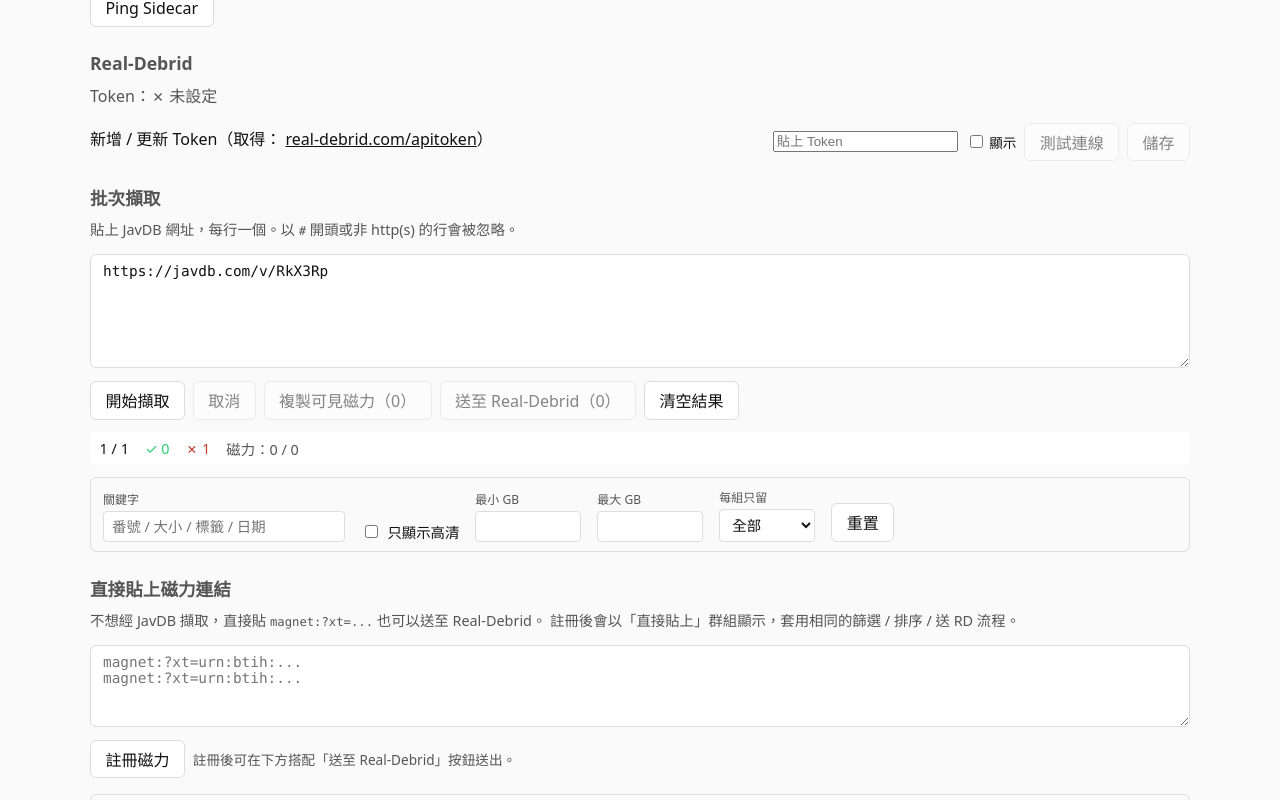
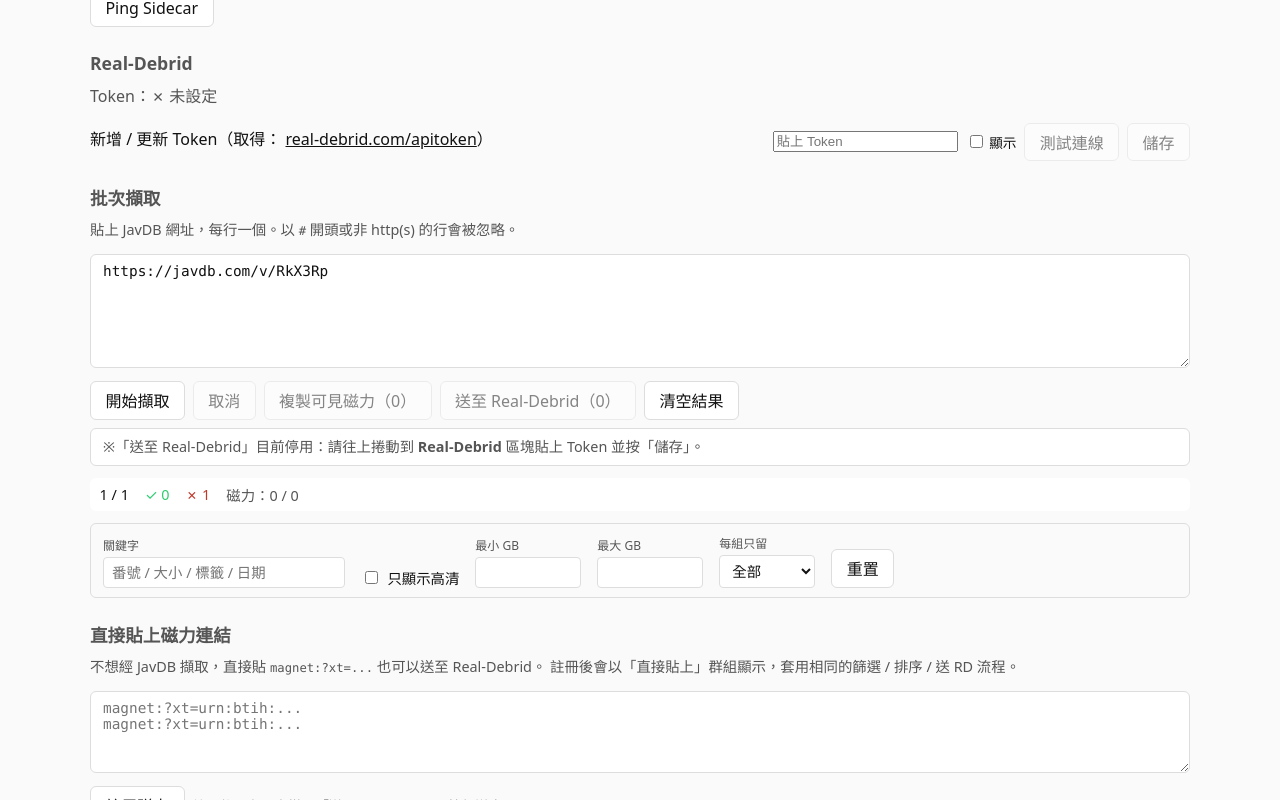
Before and after one commit to cy5407/javdb-magnet-workbench, a Svelte app in the folder app/: page / in a window 1280 px wide. Both pictures are taken after a click on the button "開始擷取". Shown: the part 407-1207 px from the top of the page. Built offline with nearby package versions, Linux system fonts and the light colour scheme.

Commit message:
fix(app): show inline feedback for magnet registration

```diff
--- a/app/src/App.svelte
+++ b/app/src/App.svelte
@@ -44,6 +44,10 @@
   let urlBatch = $state("https://javdb.com/v/RkX3Rp\n");
   let magnetBatch = $state("");
   let isRegistering = $state(false);
+  /** Inline status for the "register pasted magnets" section. Kept separate
+   * from the global `statusMessage` so the user sees the result next to the
+   * button they just clicked, not at the top of the page. */
+  let registerStatus = $state<{ kind: "info" | "error" | "ok"; text: string } | null>(null);
   let groups = $state<ScrapedGroup[]>([]);
   let scrapeProgress = $state<{ done: number; total: number }>({
     done: 0,
@@ -211,10 +215,18 @@
     if (isRegistering) return;
     const magnets = parseMagnetBatch(magnetBatch);
     if (magnets.length === 0) {
-      statusMessage = "未偵測到有效磁力連結（必須以 magnet: 開頭）";
+      // Detect a common user mistake: pasting JavDB URLs into the magnet box.
+      const looksLikeUrls = /^\s*https?:\/\//im.test(magnetBatch);
+      registerStatus = {
+        kind: "error",
+        text: looksLikeUrls
+          ? "你貼的看起來是 JavDB 網址（http/https）。請改貼到上方「批次擷取」按「開始擷取」；本欄只接受 magnet:?xt=... 開頭的磁力連結。"
+          : "未偵測到有效磁力連結（必須以 magnet: 開頭）",
+      };
       return;
     }
     isRegistering = true;
+    registerStatus = { kind: "info", text: "註冊中…" };
     try {
       const resp = await invoke<{
         registered: { handle_id: string; magnet_redacted: string; deduped: boolean }[];
@@ -252,12 +264,15 @@
       ];
       magnetBatch = "";
       const skipped = resp.invalid.length;
-      statusMessage =
-        skipped > 0
-          ? `已註冊 ${rows.length} 個磁力（忽略 ${skipped} 個無效輸入）`
-          : `已註冊 ${rows.length} 個磁力`;
+      registerStatus = {
+        kind: "ok",
+        text:
+          skipped > 0
+            ? `已註冊 ${rows.length} 個磁力（忽略 ${skipped} 個無效輸入）。捲動到下方「結果」即可使用送 RD / 複製。`
+            : `已註冊 ${rows.length} 個磁力。捲動到下方「結果」即可使用送 RD / 複製。`,
+      };
     } catch (e) {
-      statusMessage = `註冊失敗：${e}`;
+      registerStatus = { kind: "error", text: `註冊失敗：${e}` };
     } finally {
       isRegistering = false;
     }
@@ -753,6 +768,12 @@
         <button onclick={clearResults}>清空結果</button>
       {/if}
     </div>
+    {#if groups.length > 0 && !rdHasToken}
+      <p class="inline-msg" data-kind="info">
+        ※「送至 Real-Debrid」目前停用：請往上捲動到
+        <strong>Real-Debrid</strong> 區塊貼上 Token 並按「儲存」。
+      </p>
+    {/if}
 
     <div class="status-bar" data-active={isScraping}>
       {#if scrapeProgress.total > 0}
@@ -843,6 +864,12 @@
         註冊後可在下方搭配「送至 Real-Debrid」按鈕送出。
       </span>
     </div>
+    {#if registerStatus}
+      <p
+        class="inline-msg"
+        data-kind={registerStatus.kind}
+      >{registerStatus.text}</p>
+    {/if}
 
     {#if groups.length > 0}
       <ul class="groups">
@@ -1270,6 +1297,30 @@
     color: var(--color-muted);
   }
 
+  .inline-msg {
+    margin: 0.5rem 0 0;
+    padding: 0.5rem 0.75rem;
+    border-radius: 6px;
+    font-size: 0.9rem;
+    line-height: 1.4;
+    border: 1px solid var(--color-border);
+    background: var(--color-button-bg);
+  }
+
+  .inline-msg[data-kind="error"] {
+    border-color: #c0392b;
+    color: #c0392b;
+  }
+
+  .inline-msg[data-kind="ok"] {
+    border-color: #2ecc71;
+    color: #1f8b4c;
+  }
+
+  .inline-msg[data-kind="info"] {
+    color: var(--color-muted);
+  }
+
   .grow {
     flex: 1;
   }
```
